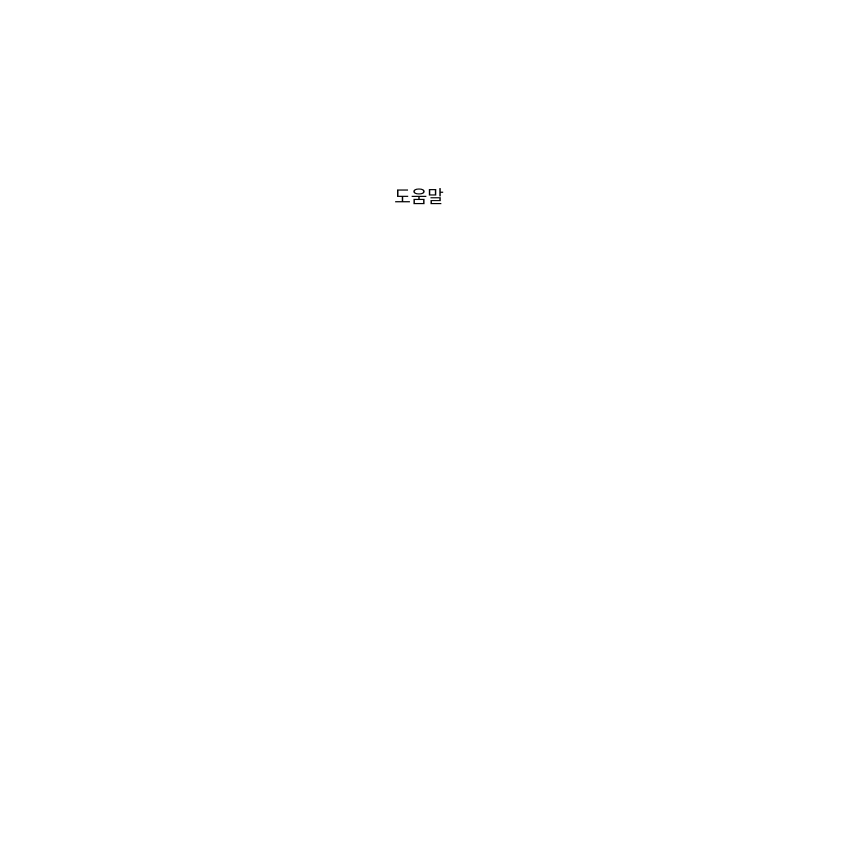
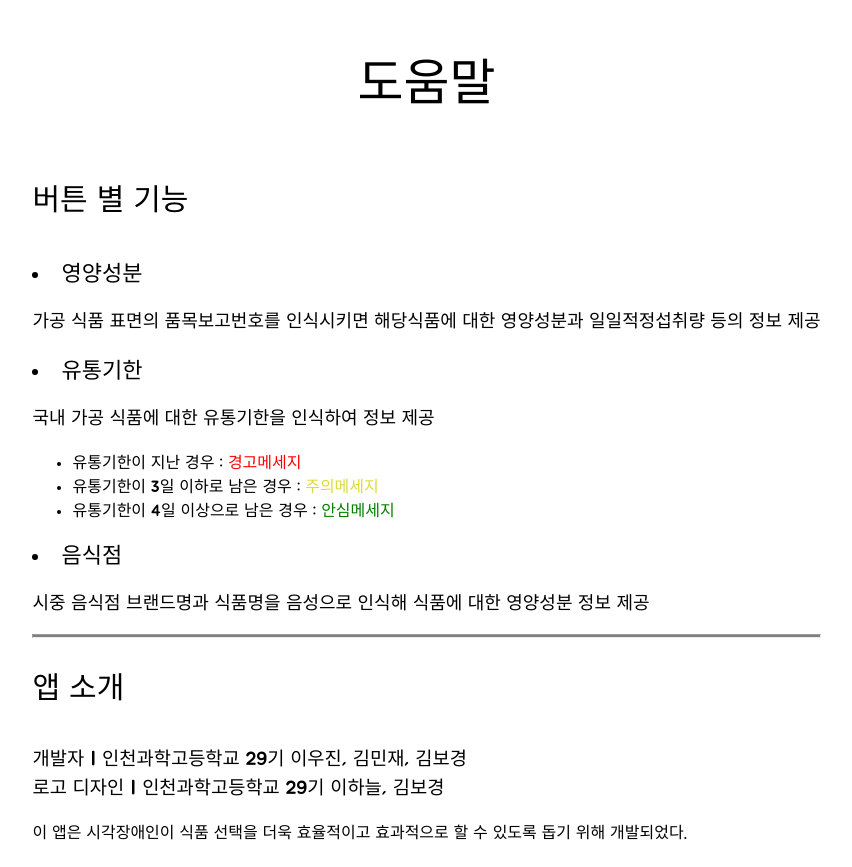
Before and after one commit to ISHS-Jasgo/2023-ISHS-JRH, a React (Create React App) app in the folder client/: page /help in a window 1280 px wide. Shown: the whole page, without its empty margins (221-1073 px from the left). Before the commit the page ends 800 px from the top, so only its background shows below. Built offline with nearby package versions, Linux system fonts and the light colour scheme.

Commit message:
add something more

```diff
--- a/client/src/routes/Help/Help.js
+++ b/client/src/routes/Help/Help.js
@@ -12,6 +12,62 @@ function Help() {
   return (
     <div className={styles.center}>
       <h1 className={styles.prettytext}> 도움말 </h1>
+      <div>
+        <h2 className={styles.btnhad}>버튼 별 기능</h2>
+
+        <div>
+          <div>
+            <li className={styles.decoli}>영양성분</li>
+            <p className={styles.psize}>
+              가공 식품 표면의 품목보고번호를 인식시키면 해당식품에 대한
+              영양성분과 일일적정섭취량 등의 정보 제공
+            </p>
+          </div>
+
+          <div>
+            <li className={styles.decoli}>유통기한</li>
+            <p className={styles.psize}>
+              국내 가공 식품에 대한 유통기한을 인식하여 정보 제공
+            </p>
+            <ul>
+              <li>
+                유통기한이 지난 경우 :{" "}
+                <span className={styles.clred}>경고메세지</span>
+              </li>
+              <li>
+                유통기한이 3일 이하로 남은 경우 :{" "}
+                <span className={styles.clyellow}>주의메세지</span>
+              </li>
+              <li>
+                유통기한이 4일 이상으로 남은 경우 :{" "}
+                <span className={styles.clgreen}>안심메세지</span>
+              </li>
+            </ul>
+          </div>
+
+          <div>
+            <li className={styles.decoli}>음식점</li>
+            <p className={styles.psize}>
+              시중 음식점 브랜드명과 식품명을 음성으로 인식해 식품에 대한
+              영양성분 정보 제공
+            </p>
+          </div>
+
+          <hr className={styles.decohr} />
+        </div>
+
+        <h2 className={styles.btnhad}>앱 소개</h2>
+        <h3 className={styles.decohthree}>
+          개발자 | 인천과학고등학교 29기 이우진, 김민재, 김보경
+          <br />
+          로고 디자인 | 인천과학고등학교 29기 이하늘, 김보경
+        </h3>
+
+        <p>
+          이 앱은 시각장애인이 식품 선택을 더욱 효율적이고 효과적으로 할 수
+          있도록 돕기 위해 개발되었다.
+        </p>
+      </div>
     </div>
   );
 }
--- a/client/src/routes/Help/Help.module.css
+++ b/client/src/routes/Help/Help.module.css
@@ -3,11 +3,44 @@
   display: flex;
   flex-direction: column;
   align-items: center;
-  margin-top: 170px;
+  margin-top: 5px;
+  font-family: "Jua", sans-serif;
+  padding-left: 15px;
 }
 .prettytext {
-  font-family: "Jua", sans-serif;
-  font-size: 600px;
+  font-size: 50px;
   font-weight: 400;
-  font-size: large;
 }
+.btnhad {
+  font-size: 30px;
+  font-weight: 100;
+  padding-bottom: 10px;
+}
+
+.decoli {
+  font-size: 22px;
+}
+
+.clred {
+  color: red;
+}
+
+.clyellow {
+  color: rgb(220, 220, 56);
+}
+
+.clgreen {
+  color: green;
+}
+.psize {
+  font-size: 18px;
+}
+
+.decohthree {
+  font-weight: 70;
+}
+
+.decohr {
+  height: 2px;
+  background-color: grey;
+}
--- a/client/src/routes/Home.js
+++ b/client/src/routes/Home.js
@@ -26,7 +26,7 @@ function Home() {
       </div>
 
       <div className={styles.aboutlogo}>
-        <img src={Logo}></img>
+        <img className={styles.sizeimage} src={Logo}></img>
       </div>
       <div>
         <div className={styles.divbtnone}>
--- a/client/src/routes/Home.module.css
+++ b/client/src/routes/Home.module.css
@@ -4,7 +4,11 @@
   display: flex;
   flex-direction: column;
   align-items: center;
-  margin-top: 12vh;
+  margin-top: 60px;
+}
+.sizeimage {
+  width: 45vh;
+  margin-bottom: 25px;
 }
 
 .myButton {
@@ -12,13 +16,13 @@
 
   background-color: rgb(102, 209, 252);
   color: white;
-  width: 150px;
-  height: 150px;
+  width: 21vh;
+  height: 21vh;
   border-radius: 15px;
   border: none;
   border-color: rgb(46, 73, 132);
   font-weight: 400;
-  font-size: large;
+  font-size: 28px;
   margin-left: 10px;
   margin-bottom: 10px;
   display: inline-block;
--- a/client/src/routes/Nutrients/NuResult.js
+++ b/client/src/routes/Nutrients/NuResult.js
@@ -2,6 +2,7 @@ import { useLocation } from "react-router-dom";
 import { textToSpeech } from "./../../js/tts";
 import { useEffect } from "react";
 import { readJson } from "../../js/read";
+import styles from "./NuResult.module.css";
 
 function NuResult() {
   const location = useLocation();
@@ -20,17 +21,19 @@ function NuResult() {
 
   return (
     <div>
-      <h1>상품명: {result.name}</h1>
-      <ul>
-        <li>칼로리: {result.calories}kcal</li>
-        <li>탄수화물: {nutrients.carbohydrate}g</li>
-        <li>단백질: {nutrients.protein}g</li>
-        <li>지방: {nutrients.fat}g</li>
-        <li>당류: {nutrients.sugar}g</li>
-        <li>나트륨: {nutrients.sodium}mg</li>
-        <li>콜레스테롤: {nutrients.cholesterol}mg</li>
-        <li>포화지방: {nutrients.saturatedFat}g</li>
-        <li>트랜스지방: {nutrients.transFat}g</li>
+      <h1 className={styles.pretty}>상품명 | {result.name}</h1>
+      <ul className={styles.decoul}>
+        <li className={styles.decoli}>칼로리 | {result.calories}kcal</li>
+        <li className={styles.decoli}>탄수화물 | {nutrients.carbohydrate}g</li>
+        <li className={styles.decoli}>단백질 | {nutrients.protein}g</li>
+        <li className={styles.decoli}>지방 | {nutrients.fat}g</li>
+        <li className={styles.decoli}>당류 | {nutrients.sugar}g</li>
+        <li className={styles.decoli}>나트륨 | {nutrients.sodium}mg</li>
+        <li className={styles.decoli}>
+          콜레스테롤 | {nutrients.cholesterol}mg
+        </li>
+        <li className={styles.decoli}>포화지방 | {nutrients.saturatedFat}g</li>
+        <li className={styles.decolisad}>트랜스지방 | {nutrients.transFat}g</li>
       </ul>
     </div>
   );
--- /dev/null
+++ b/client/src/routes/Nutrients/NuResult.module.css
@@ -0,0 +1,34 @@
+@import url("https://fonts.googleapis.com/css2?family=Jua&display=swap");
+
+.pretty {
+  font-family: "Jua", sans-serif;
+  background-color: rgba(92, 206, 251, 0.824);
+  font-weight: 400;
+  font-size: 45px;
+  display: flex;
+  flex-direction: column;
+  align-items: center;
+}
+
+.decoul {
+  font-family: "Jua", sans-serif;
+  font-weight: 400;
+  font-size: 30px;
+  margin: 50px;
+  width: 50%;
+  display: table;
+  margin-left: auto;
+  margin-right: auto;
+  border: solid black;
+  border-radius: 15px;
+}
+
+.decoli {
+  padding: 5px 0px 5px 5px;
+  margin-bottom: 5px;
+  border-bottom: 2px solid #efefef;
+}
+.decolisad {
+  padding: 5px 0px 5px 5px;
+  margin-bottom: 5px;
+}
```
Also changed, not shown: client/src/routes/logo.jpg.
